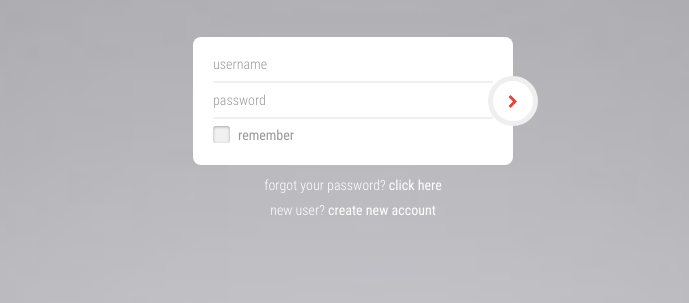
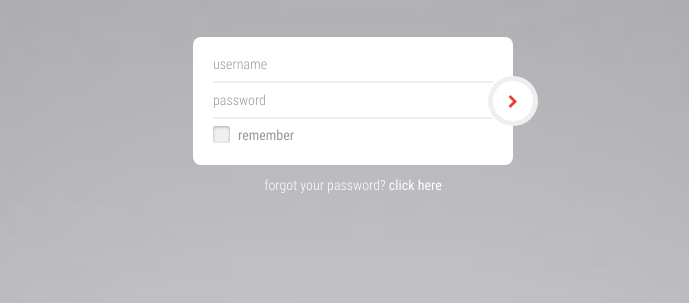
Before and after one commit to sagar767/inventory, a PHP site: page /login in a window 1280 px wide. Shown: the part 122-425 px from the top of the page, without its empty margins (287-976 px from the left). Run offline with PHP 8.4, Linux system fonts and the light colour scheme.

Commit message:
login.php modified

```diff
--- a/login.php
+++ b/login.php
@@ -52,7 +52,7 @@ header('Location: sites/home');
 			</div>
 			<div class="etc-login-form">
 				<p>forgot your password? <a href="#">click here</a></p>
-				<p>new user? <a href="#">create new account</a></p>
+				<!--<p>new user? <a href="#">create new account</a></p> -->
 			</div>
 		</form>
 	</div>
```
